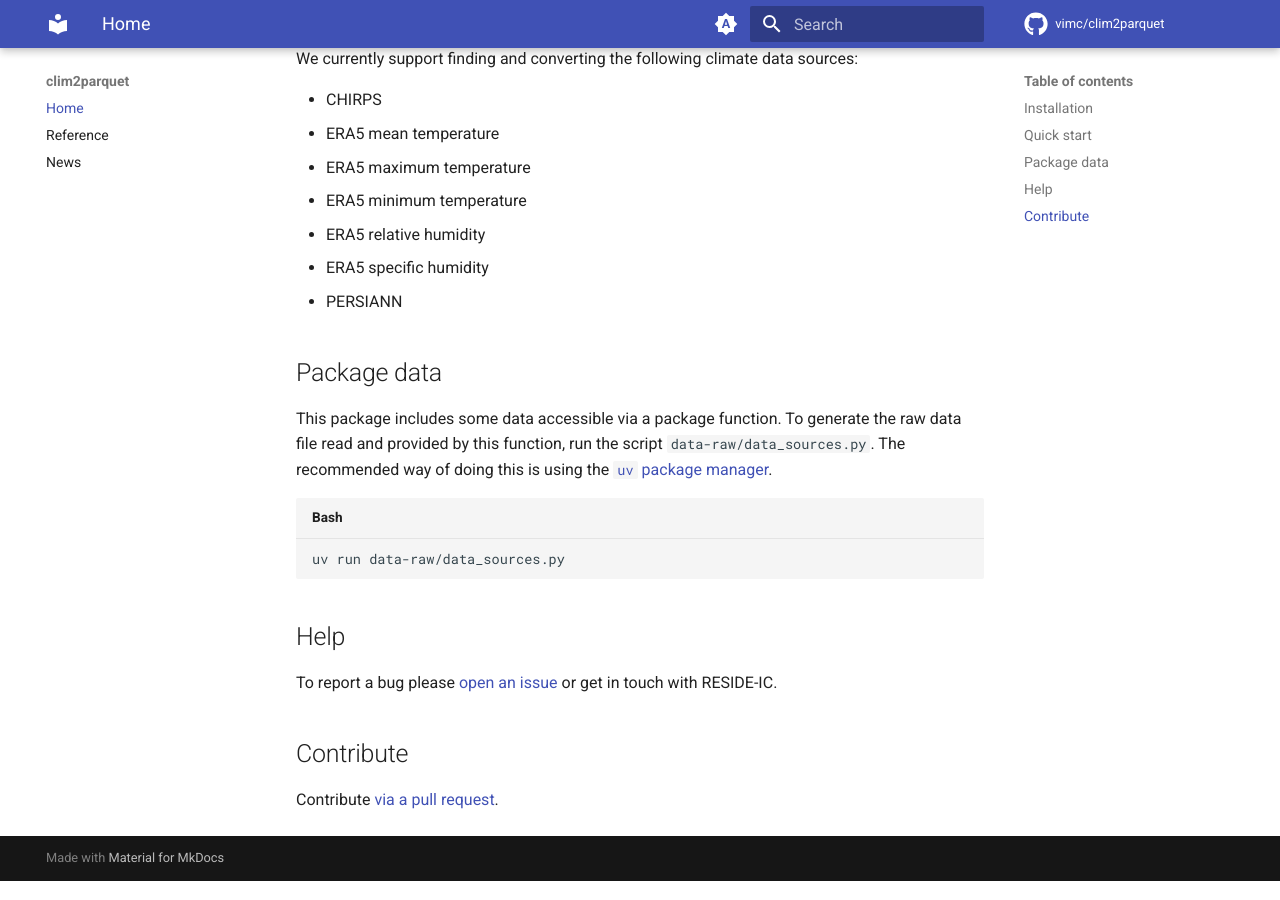
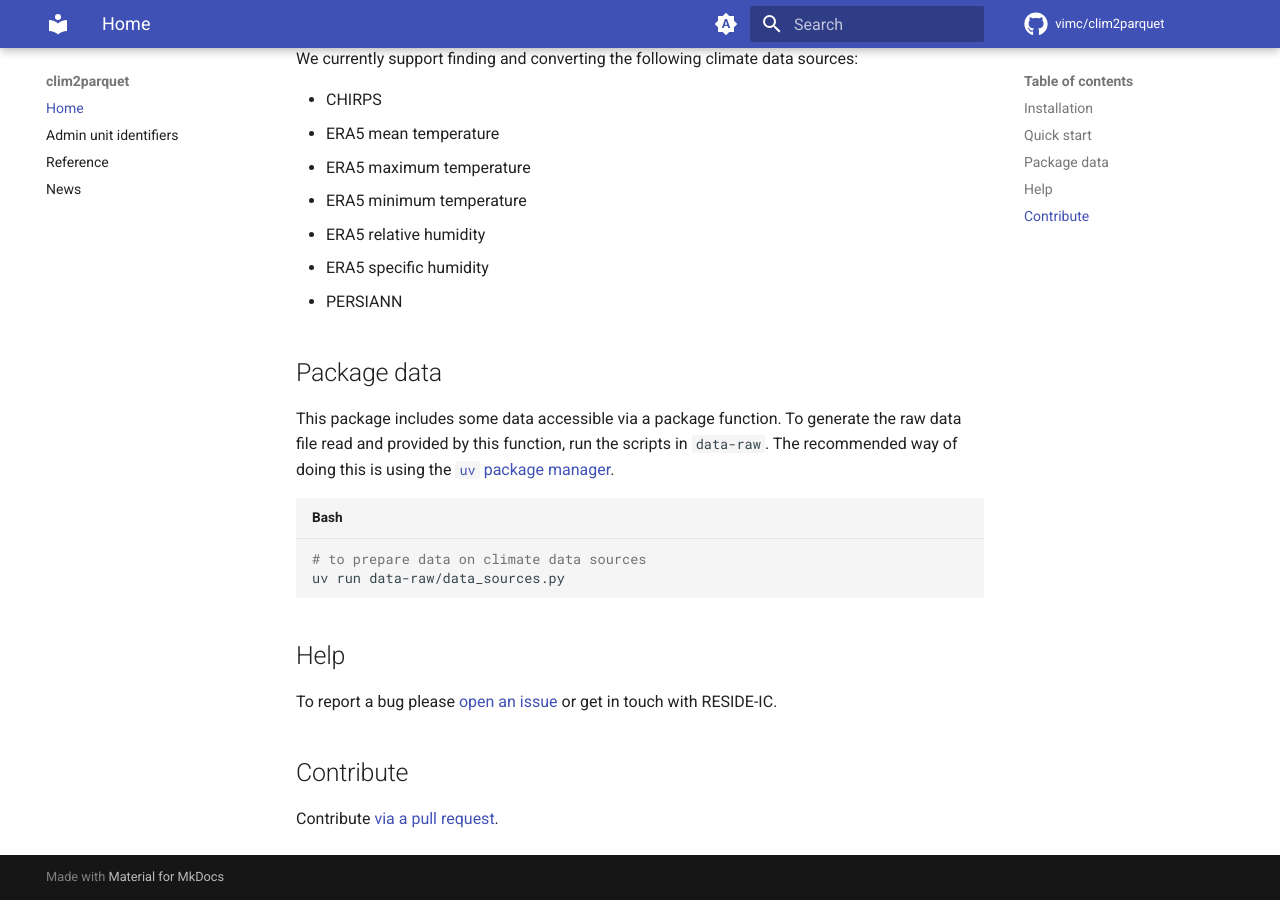
Before and after one commit to vimc/clim2parquet, an MkDocs documentation site: the page built from docs/index.md, in a window 1280 px wide and 900 px high, scrolled down 1168 px. Built offline with MkDocs 1.6.1 and Material for MkDocs 9.7.7, drawn with Linux system fonts in a browser that asks for light colours; comment, search, counter and statistics services are not loaded.

````diff
--- a/README.md
+++ b/README.md
@@ -55,9 +55,10 @@ We currently support finding and converting the following climate data sources:
 
 ## Package data
 
-This package includes some data accessible via a package function. To generate the raw data file read and provided by this function, run the script `data-raw/data_sources.py`. The recommended way of doing this is using the [`uv` package manager](https://docs.astral.sh/uv/).
+This package includes some data accessible via a package function. To generate the raw data file read and provided by this function, run the scripts in `data-raw`. The recommended way of doing this is using the [`uv` package manager](https://docs.astral.sh/uv/).
 
 ```sh
+# to prepare data on climate data sources
 uv run data-raw/data_sources.py
 ```
 
--- a/mkdocs.yml
+++ b/mkdocs.yml
@@ -40,6 +40,7 @@ theme:
 
 nav:
   - "Home": index.md
+  - "Admin unit identifiers": admin_unit_index.md
   - "Reference": reference.md
   - "News": CHANGELOG.md
 
````
Also changed, not shown: CHANGELOG.md (+1 -1 lines), docs/admin_unit_index.md (added, +34 -0 lines).
